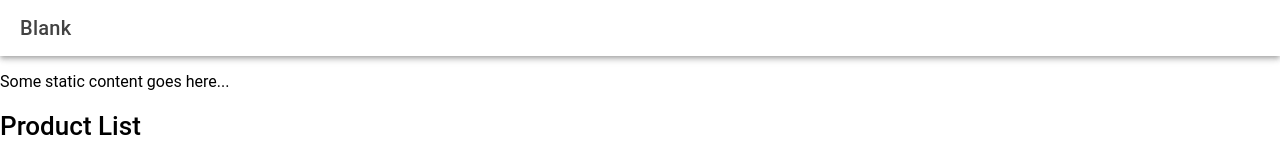
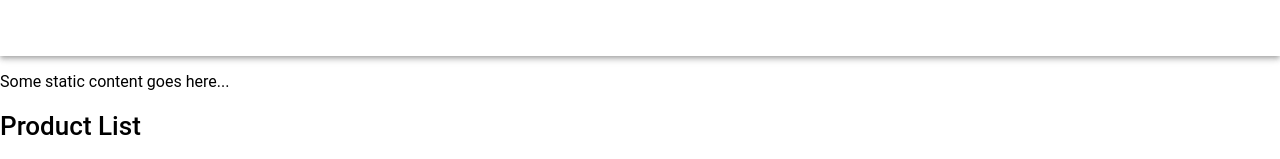
Before and after one commit to S-TJones/TuringTeam-Ecommerce-Backend, a React (Vite) app in the folder myAppFrontend/: page /home in a window 1280 px wide. Shown: the top 159 px of the page. Built offline with nearby package versions, Linux system fonts and the light colour scheme; no server answers.

Commit message:
Update Home.css

```diff
--- a/myAppFrontend/src/pages/Home.css
+++ b/myAppFrontend/src/pages/Home.css
@@ -0,0 +1,6 @@
+/* Home.css */
+
+/* Make IonTitle white */
+ion-title {
+    color: white;
+  }
```
